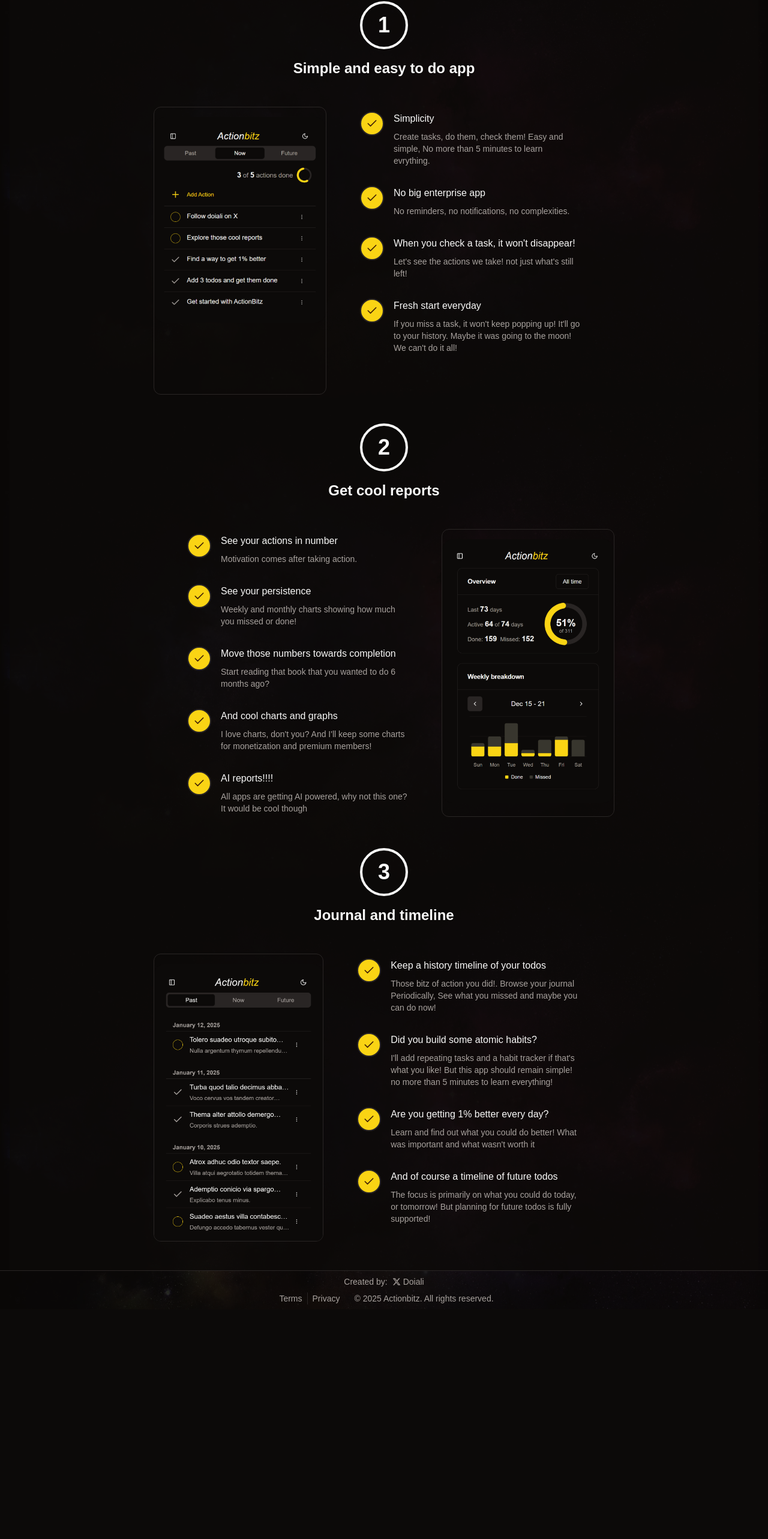
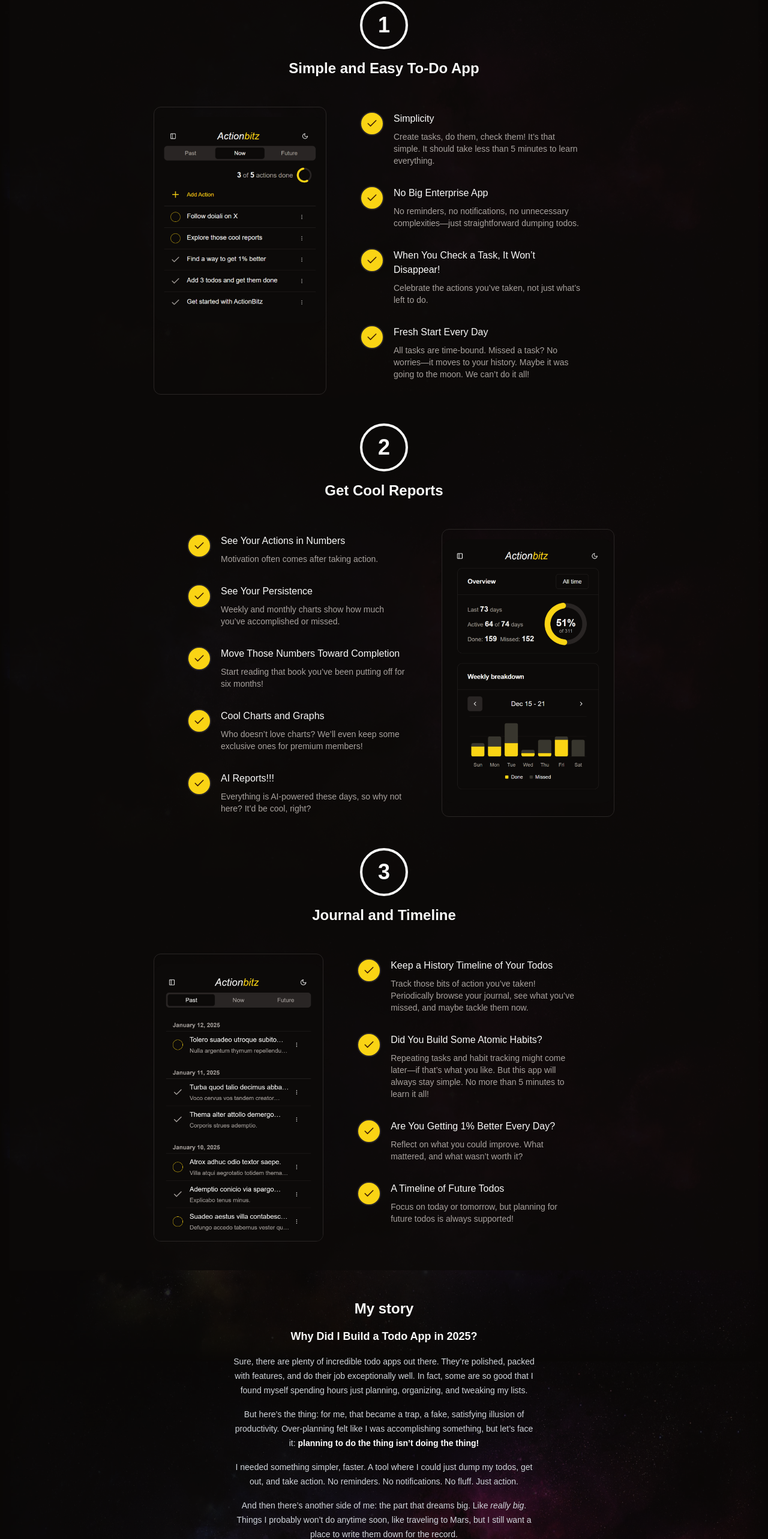
Before and after one commit to doiali/actionbitz, a Next.js app: page / in a window 1280 px wide. Shown: the part 930-3496 px from the top of the page at 60% size. Before the commit the page ends 3113 px from the top, so only its background shows below. Built offline with nearby package versions, Linux system fonts and the light colour scheme; no server answers.

Commit message:
feat (landing): add my stroy

```diff
--- /dev/null
+++ b/src/components/home-page-story.mdx
@@ -0,0 +1,8 @@
+Sure, there are plenty of incredible todo apps out there. They’re polished, packed with features, and do their job exceptionally well. In fact, some are so good that I found myself spending hours just planning, organizing, and tweaking my lists.
+
+But here’s the thing: for me, that became a trap, a fake, satisfying illusion of productivity. Over-planning felt like I was accomplishing something, but let’s face it: **planning to do the thing isn’t doing the thing!**
+
+I needed something simpler, faster. A tool where I could just dump my todos, get out, and take action. No reminders. No notifications. No fluff. Just action.
+
+And then there’s another side of me: the part that dreams big. Like _really big_. Things I probably won’t do anytime soon, like traveling to Mars, but I still want a place to write them down for the record.
+These simple ideas sparked the creation of **Actionbitz**: a todo app that’s all about getting things out of your head and into action.
--- a/src/components/home-page.tsx
+++ b/src/components/home-page.tsx
@@ -6,6 +6,8 @@ import img_report from '@/../public/static/todo-app-report.png'
 import Image, { StaticImageData } from 'next/image'
 import { Check } from 'lucide-react'
 import clsx from 'clsx'
+import Story from './home-page-story.mdx'
+
 
 export default function Home() {
   return (
@@ -30,6 +32,13 @@ export default function Home() {
           <Item img={img_past} data={data[2]} index={3} />
         </div>
       </section >
+      <section className="flex flex-col items-center py-12">
+        <h2 className="font-bold text-2xl mb-4">My story</h2>
+        <h3 className="font-bold text-lg mb-4">Why Did I Build a Todo App in 2025?</h3>
+        <div className="prose dark:prose-invert prose-sm text-center">
+          <Story />
+        </div>
+      </section>
     </div >
   )
 }
@@ -69,31 +78,31 @@ const Item: React.FC<{
 
 const data: Data[] = [
   {
-    title: 'Simple and easy to do app',
-    points: [
-      ['Simplicity', 'Create tasks, do them, check them! Easy and simple, No more than 5 minutes to learn evrything.', true],
-      ['No big enterprise app', 'No reminders, no notifications, no complexities.', false],
-      ['When you check a task, it won\'t disappear!', 'Let\'s see the actions we take! not just what\'s still left!', true],
-      ['Fresh start everyday', 'If you miss a task, it won\'t keep popping up! It\'ll go to your history. Maybe it was going to the moon! We can\'t do it all!', true],
+    "title": "Simple and Easy To-Do App",
+    "points": [
+      ["Simplicity", "Create tasks, do them, check them! It’s that simple. It should take less than 5 minutes to learn everything."],
+      ["No Big Enterprise App", "No reminders, no notifications, no unnecessary complexities—just straightforward dumping todos."],
+      ["When You Check a Task, It Won’t Disappear!", "Celebrate the actions you’ve taken, not just what’s left to do."],
+      ["Fresh Start Every Day", "All tasks are time-bound. Missed a task? No worries—it moves to your history. Maybe it was going to the moon. We can’t do it all!"]
     ]
   },
   {
-    title: 'Get cool reports',
-    points: [
-      ['See your actions in number', 'Motivation comes after taking action.'],
-      ['See your persistence', 'Weekly and monthly charts showing how much you missed or done!'],
-      ['Move those numbers towards completion', 'Start reading that book that you wanted to do 6 months ago?'],
-      ['And cool charts and graphs', 'I love charts, don\'t you? And I\'ll keep some charts for monetization and premium members!'],
-      ['AI reports!!!!', 'All apps are getting AI powered, why not this one? It would be cool though'],
+    "title": "Get Cool Reports",
+    "points": [
+      ["See Your Actions in Numbers", "Motivation often comes after taking action."],
+      ["See Your Persistence", "Weekly and monthly charts show how much you’ve accomplished or missed."],
+      ["Move Those Numbers Toward Completion", "Start reading that book you’ve been putting off for six months!"],
+      ["Cool Charts and Graphs", "Who doesn’t love charts? We’ll even keep some exclusive ones for premium members!"],
+      ["AI Reports!!!", "Everything is AI-powered these days, so why not here? It’d be cool, right?"]
     ]
   },
   {
-    title: 'Journal and timeline',
-    points: [
-      ['Keep a history timeline of your todos', 'Those bitz of action you did!. Browse your journal Periodically, See what you missed and maybe you can do now!'],
-      ['Did you build some atomic habits?', 'I\'ll add repeating tasks and a habit tracker if that\'s what you like! But this app should remain simple! no more than 5 minutes to learn everything!'],
-      ['Are you getting 1% better every day?', 'Learn and find out what you could do better! What was important and what wasn\'t worth it'],
-      ['And of course a timeline of future todos', 'The focus is primarily on what you could do today, or tomorrow! But planning for future todos is fully supported!'],
+    "title": "Journal and Timeline",
+    "points": [
+      ["Keep a History Timeline of Your Todos", "Track those bits of action you’ve taken! Periodically browse your journal, see what you’ve missed, and maybe tackle them now."],
+      ["Did You Build Some Atomic Habits?", "Repeating tasks and habit tracking might come later—if that’s what you like. But this app will always stay simple. No more than 5 minutes to learn it all!"],
+      ["Are You Getting 1% Better Every Day?", "Reflect on what you could improve. What mattered, and what wasn’t worth it?"],
+      ["A Timeline of Future Todos", "Focus on today or tomorrow, but planning for future todos is always supported!"]
     ]
-  },
+  }
 ]
```
